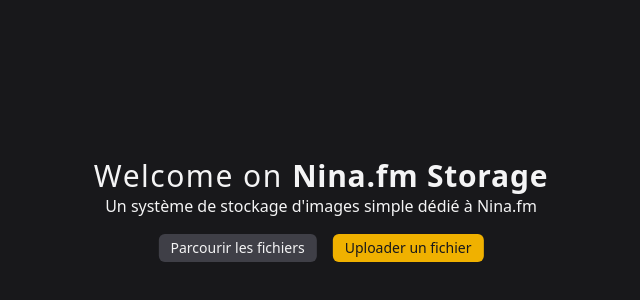
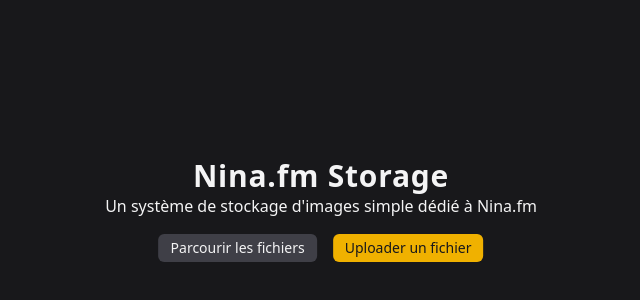
Before and after one commit to Nina-fm/nina.fm-storage, a website: page index.html in a window 1280 px wide. Shown: the part 190-490 px from the top of the page, without its empty margins (319-959 px from the left). Drawn offline with nearby package versions, Linux system fonts and the light colour scheme.

Commit message:
type: remove welcome

```diff
--- a/index.html
+++ b/index.html
@@ -12,8 +12,7 @@
 <body class="p-4 bg-zinc-900 text-zinc-100">
     <main class="absolute left-1/2 top-1/2 -translate-x-1/2 -translate-y-1/2 flex flex-col items-center gap-4">
         <header class="flex flex-col items-center">
-            <h1 class="font-thin text-3xl tracking-wider">Welcome on <span class="tracking-wide font-bold">Nina.fm
-                    Storage</span></h1>
+            <h1 class="tracking-wide font-bold text-3xl">Nina.fm Storage</h1>
             <p>Un système de stockage d'images simple dédié à Nina.fm</p>
         </header>
         <div class="flex gap-4">
```
